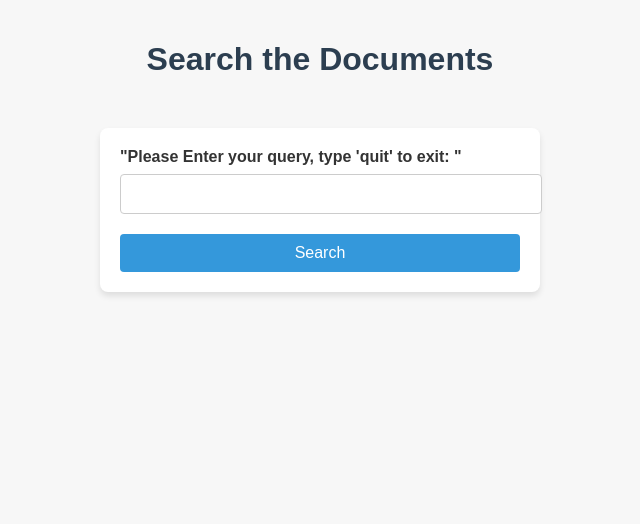
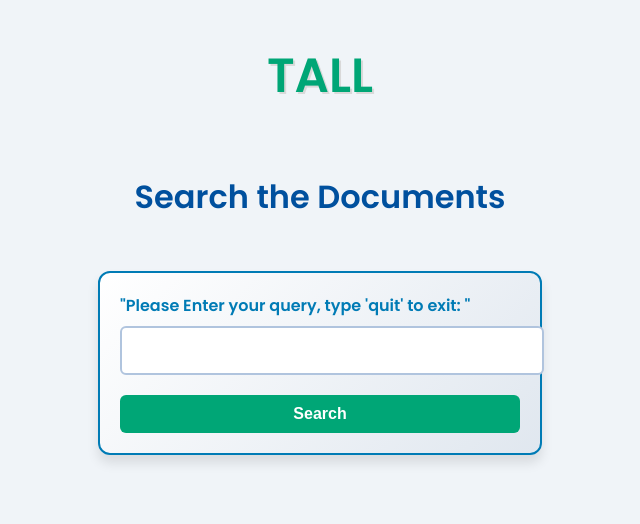
Before and after one commit to akskettu-hub/NLP_App_Group_TALL, a Flask app: page / in a window 1280 px wide. Shown: the top 524 px of the page, without its empty margins (320-960 px from the left). Run offline with Flask 3, Linux system fonts and the light colour scheme; parts of the project's set-up code (start-up, migrations or seed data) failed here and were passed over.

Commit message:
#63 added a logo and changed colors

```diff
--- a/homework_wk4/app/static/css/style.css
+++ b/homework_wk4/app/static/css/style.css
@@ -1,56 +1,76 @@
-/* to define: body, h1, h2, li, button */
 /* styles.css */
 
+@import url('https://fonts.googleapis.com/css2?family=Poppins:wght@300;400;600&display=swap');
+
 body {
-  font-family: Arial, sans-serif;
-  background-color: #f7f7f7;
+    font-family: 'Poppins', sans-serif;
+    background-color: #f0f4f8;
     margin: 0;
     padding: 20px;
-  color: #333;
+    color: #1a1a1a;
 }
 
 h1, h2 {
-  color: #2c3e50;
+    color: #00509e;
     text-align: center;
+    font-size: 2rem;
+    font-weight: 600;
+}
+
+header {
+    text-align: center;
+    padding: 20px;
+}
+
+.logo {
+    font-size: 3rem;
+    font-weight: 700;
+    color: #00a676;
+    text-shadow: 2px 2px #d9d9d9;
+    margin-bottom: 20px;
 }
 
 form {
     max-width: 400px;
     margin: 50px auto;
     padding: 20px;
-  background-color: #ffffff;
-  border-radius: 8px;
-  box-shadow: 0 4px 6px rgba(0, 0, 0, 0.1);
+    background: linear-gradient(135deg, #ffffff, #e0e7ef);
+    border-radius: 12px;
+    box-shadow: 0 8px 12px rgba(0, 0, 0, 0.1);
+    border: 2px solid #007bb5;
 }
 
 label {
     display: block;
     margin-bottom: 8px;
-  font-weight: bold;
+    font-weight: 600;
+    color: #007bb5;
 }
 
 input[type="text"] {
     width: 100%;
     padding: 10px;
     margin-bottom: 20px;
-  border: 1px solid #ccc;
-  border-radius: 4px;
+    border: 2px solid #b0c4de;
+    border-radius: 6px;
     font-size: 1rem;
+    font-family: 'Poppins', sans-serif;
 }
 
 button {
-  background-color: #3498db;
+    background-color: #00a676;
     color: #ffffff;
     border: none;
     padding: 10px 20px;
     font-size: 1rem;
-  border-radius: 4px;
+    border-radius: 6px;
     cursor: pointer;
     width: 100%;
+    font-weight: 600;
 }
 
 button:hover {
-  background-color: #2980b9;
+    background-color: #00855a;
 }
 
 ul {
@@ -64,17 +84,20 @@ li {
     padding: 15px;
     border-radius: 8px;
     box-shadow: 0 4px 6px rgba(0, 0, 0, 0.1);
+    border: 2px solid #b0c4de;
 }
 
 pre {
-  background-color: #f1f1f1;
+    background-color: #f8f8f8;
     padding: 10px;
     border-radius: 4px;
     overflow-x: auto;
     font-family: monospace;
+    font-size: 0.9rem;
 }
 
 p {
     text-align: center;
     font-style: italic;
+    color: #666;
 }
--- a/homework_wk4/app/templates/index.html
+++ b/homework_wk4/app/templates/index.html
@@ -7,6 +7,9 @@
     <link rel="stylesheet" href="{{ url_for('static', filename='css/style.css') }}">
 </head>
 <body>
+    <header>
+        <div class="logo">TALL</div>
+    </header>
     <h1>Search the Documents</h1>
     <form action="/search" method="POST">
         <label for="query">"Please Enter your query, type 'quit' to exit: "</label>
--- a/homework_wk4/app/templates/results.html
+++ b/homework_wk4/app/templates/results.html
@@ -7,6 +7,9 @@
     <link rel="stylesheet" href="{{ url_for('static', filename='css/style.css') }}">
 </head>
 <body>
+    <header>
+        <div class="logo">TALL</div>
+    </header>
     <h2>Search Results for "{{ query }}"</h2>
 
     {% if hits_list %}
```
Lines whose indentation alone changed are shown as unchanged.
